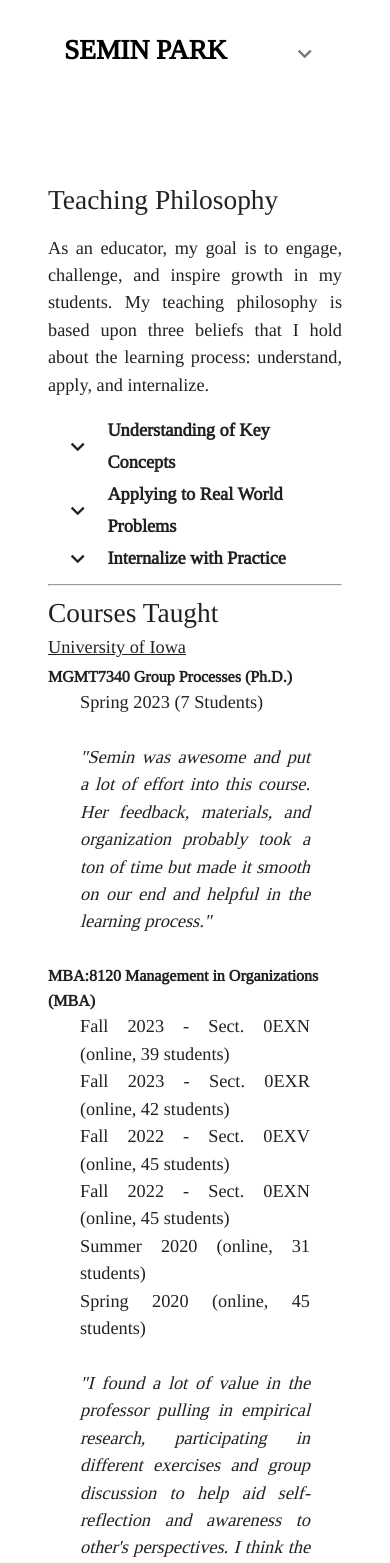
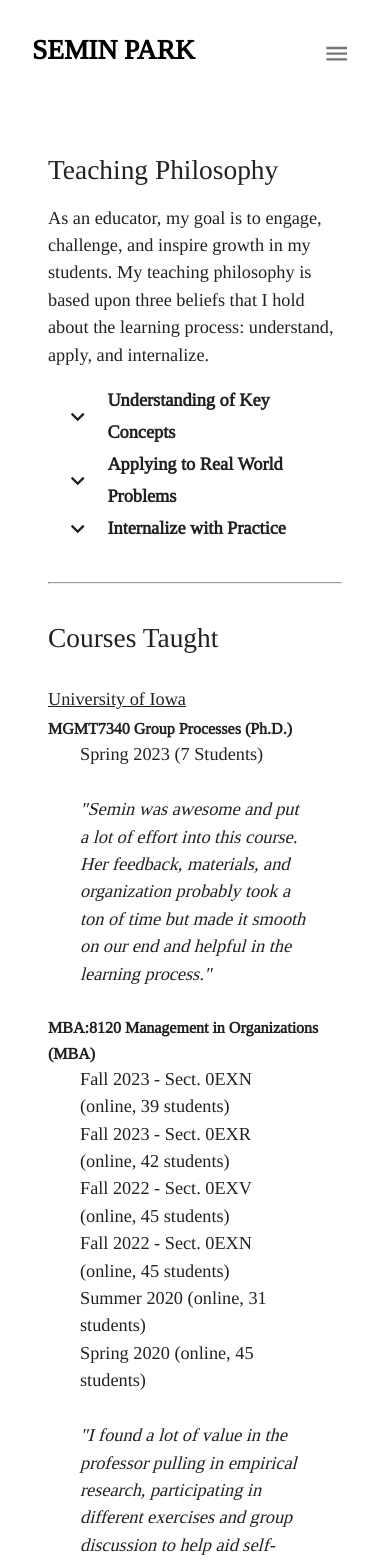
Before and after one commit to seminrosa/semin-rosa.com, a Next.js app: page /teaching in a window 390 px wide. Shown: the top 1563 px of the page. Built offline with nearby package versions, Linux system fonts and the light colour scheme.

Commit message:
change menu icon, fix spacing for mobile, text-align left for mobile teaching page

```diff
--- a/src/app/journey/page.module.css
+++ b/src/app/journey/page.module.css
@@ -2,7 +2,7 @@
     display: flex;
     flex-direction: column;
     position: relative;
-    margin-top: 150px;
+    margin-top: 120px;
     min-height: 70vh;
     max-width: 100vw;
     width: 100vw;
--- a/src/app/page.module.css
+++ b/src/app/page.module.css
@@ -4,7 +4,7 @@
   position: relative;
   padding-right: 10rem;
   padding-left: 10rem;
-  margin-top: 150px;
+  margin-top: 120px;
   min-height: 70vh;
   max-width: 100vw;
   width: 100vw;
--- a/src/app/teaching/page.module.css
+++ b/src/app/teaching/page.module.css
@@ -42,3 +42,12 @@
 div.expandButton:hover {
     background-color: whitesmoke;
 }
+
+@media (max-width: 700px) {
+    .classes p {
+        text-align: left;
+    }
+    .content p {
+        text-align: left;
+    }
+}
--- a/src/app/teaching/page.tsx
+++ b/src/app/teaching/page.tsx
@@ -19,10 +19,13 @@ export default function Teaching() {
                 {TEACHING_BELIEFS.map((teachingBelief: TeachingBelief, index: number) => (
                     <BeliefItem key={index} belief={teachingBelief} />
                 ))}
+                <br />
                 <hr />
+                <br />
             </Container>
             <Container className={style.classes}>
                 <Typography variant="h5">Courses Taught</Typography>
+                <br />
                 {COURSES.map((schoolCourses: SchoolCourses, index: number) => (
                     <div key={index}>
                         <Typography className={style.schoolName} variant="subtitle1">{schoolCourses.school}</Typography>
--- a/src/components/header/header.module.css
+++ b/src/components/header/header.module.css
@@ -27,3 +27,9 @@
     padding-top: 1rem;
     padding-bottom: 1rem;
 }
+
+@media (max-width: 700px) {
+    .header {
+      padding: 2rem;
+    }
+}
--- a/src/components/header/header.tsx
+++ b/src/components/header/header.tsx
@@ -6,7 +6,7 @@ import { Dispatch, PropsWithChildren, SetStateAction, useState } from 'react'
 import { styled } from '@mui/material/styles';
 import NextLink from 'next/link';
 import { usePathname } from 'next/navigation';
-import { ExpandLess, ExpandMore } from '@mui/icons-material';
+import { Menu } from '@mui/icons-material';
 
 const LINKS = [
     { text: 'Home', href: '/'},
@@ -54,7 +54,7 @@ function mobileMenu(currentRoute: string, menuOpen: boolean, setMenuOpen: Dispat
     return (
         <div className={style.navContainer}>
             <IconButton onClick={() => setMenuOpen(!menuOpen)}>
-                {menuOpen ? <ExpandLess /> : <ExpandMore />}
+                <Menu />
             </IconButton>
             <Drawer anchor="right" open={menuOpen} onClose={() => setMenuOpen(false)}>
                 <Box onClick={() => setMenuOpen(false)}>
```
